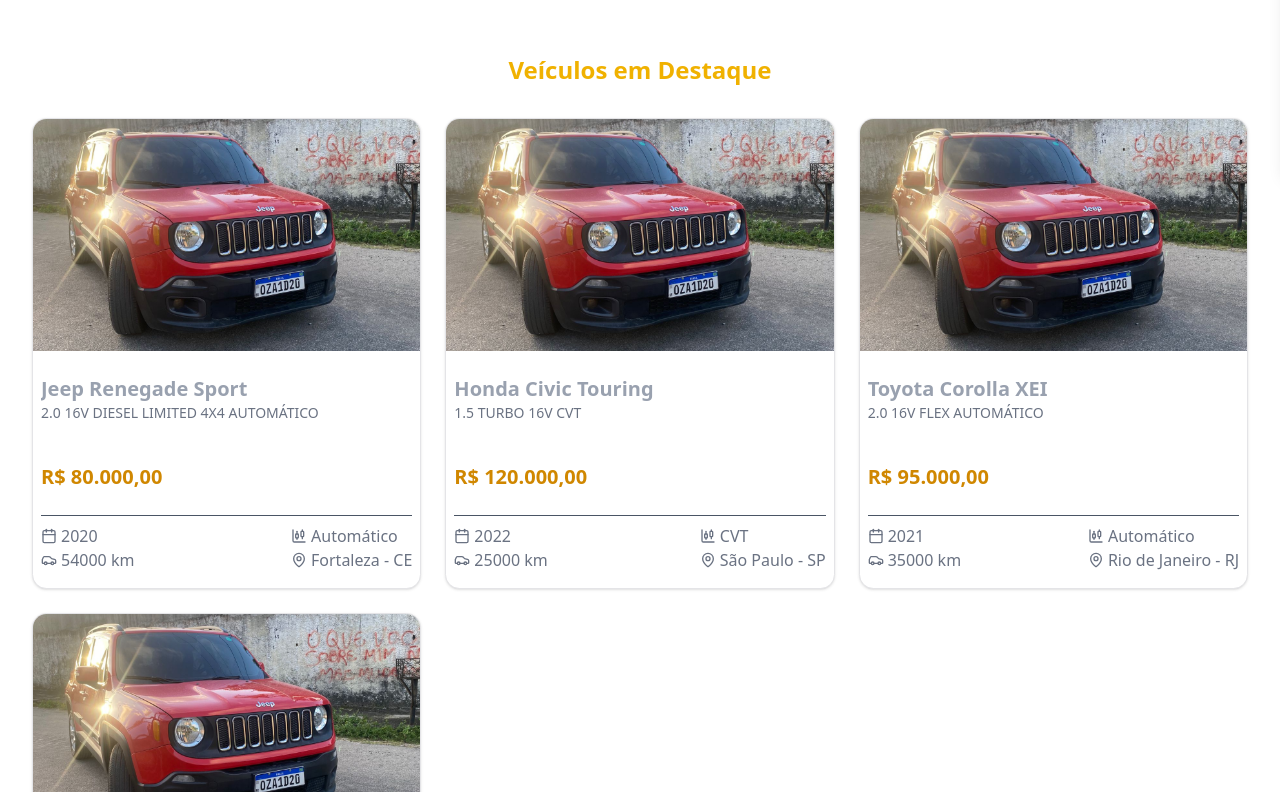
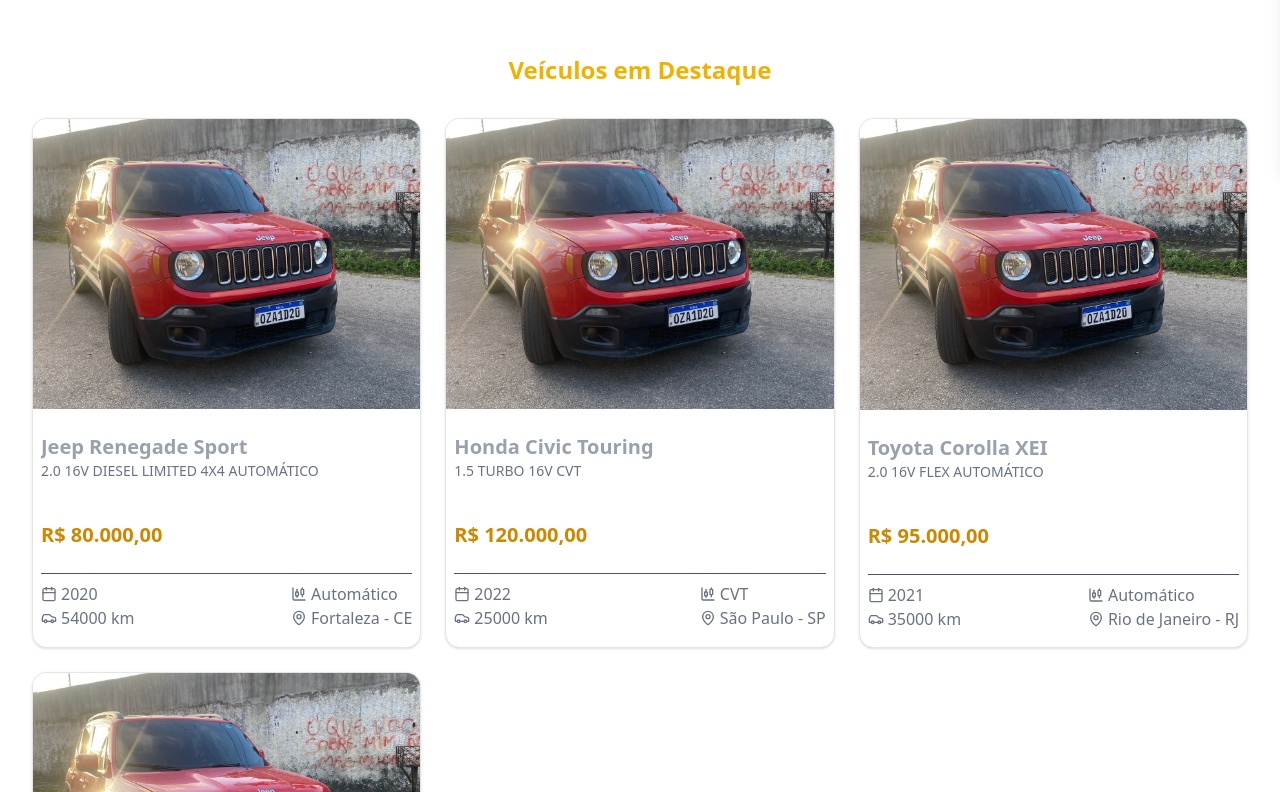
Before and after one commit to luannpl/agil-app, a Next.js app: page / in a window 1280 px wide. Shown: the part 628-1420 px from the top of the page. Built offline with nearby package versions, Linux system fonts and the light colour scheme; no server answers.

Commit message:
feat: aumentando tamanho da imagem

```diff
--- a/src/components/client/cardVeiculos/cardVeiculos.tsx
+++ b/src/components/client/cardVeiculos/cardVeiculos.tsx
@@ -17,7 +17,7 @@ export default function CardVeiculos(props: Veiculo) {
     <>
       <Link href={`/veiculo/${props.id}`}>
         <Card className="h-full overflow-hidden hover:shadow-xl hover:shadow-yellow-500/20 transition-shadow duration-300">
-          <div className="relative aspect-[5/3] overflow-hidden">
+          <div className="relative aspect-[4/3] overflow-hidden">
             <Image
               src={props.imagem}
               alt={props.nome}
@@ -56,7 +56,7 @@ export default function CardVeiculos(props: Veiculo) {
               <div className="">
                 <p className="flex items-center gap-1">
                   <ChartCandlestick className="h-4 w-4 text-gray-500" />
-                  {props.sistema}
+                  <span className="capitalize">{props.sistema}</span>
                 </p>
                 <p className="flex items-center gap-1">
                   <MapPin className="h-4 w-4 text-gray-500" />
```
